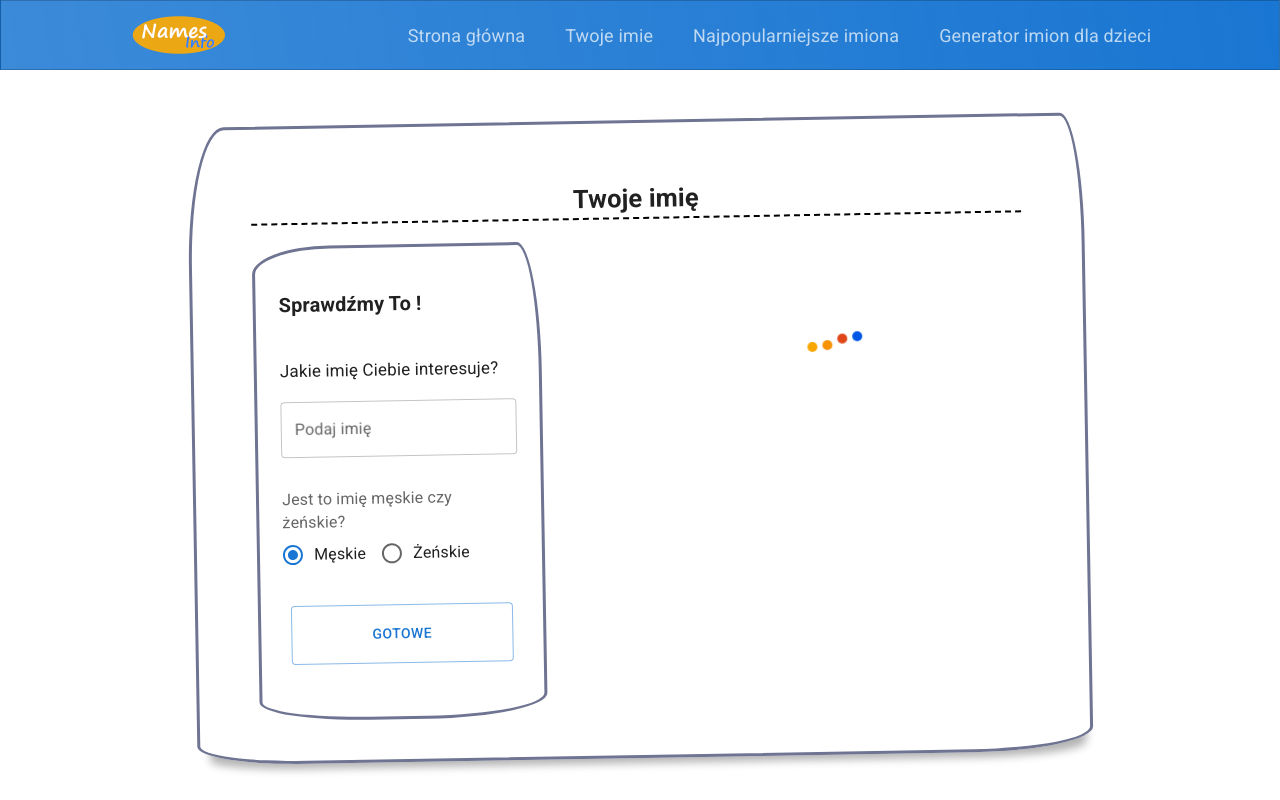
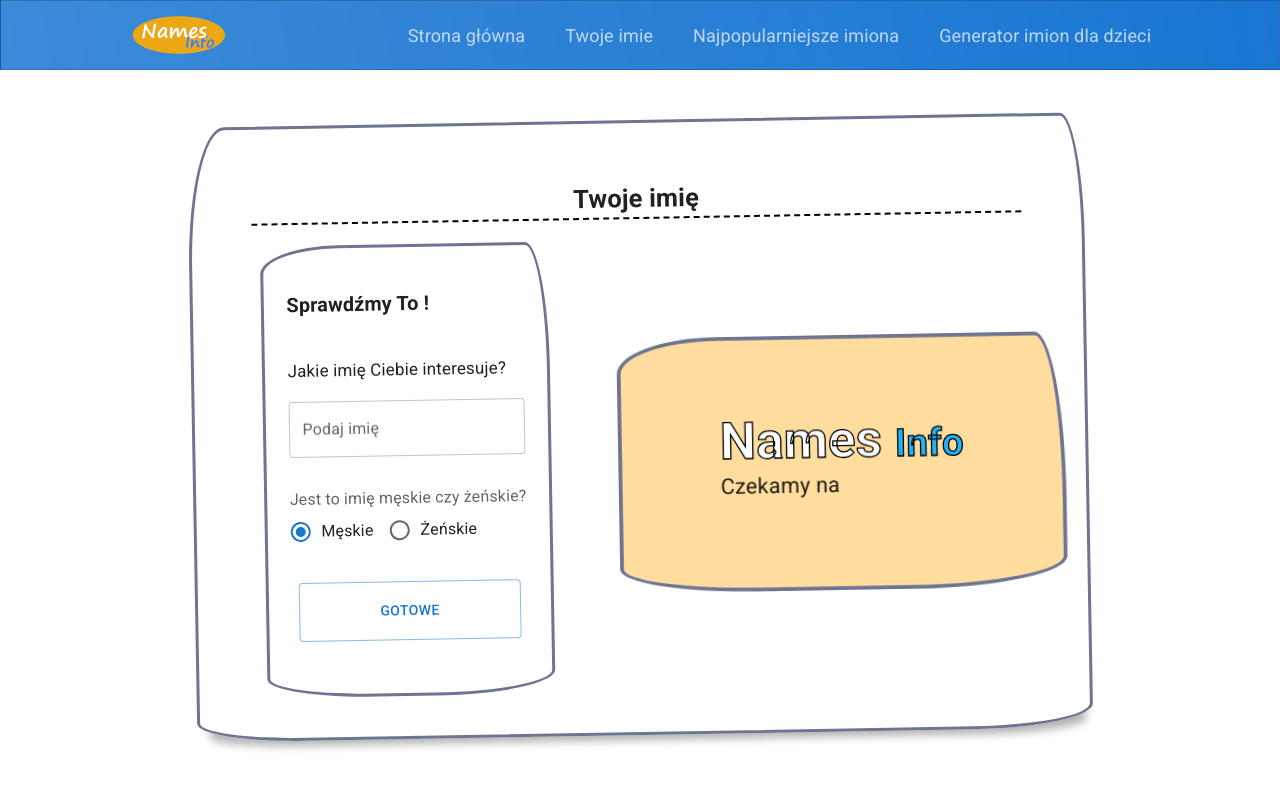
Before and after one commit to andro2ss/names_app, a React (Create React App) app: page /Twojeimie in a window 1280 px wide. Built offline with nearby package versions, Linux system fonts and the light colour scheme.

Commit message:
yourName styled in alpha version

```diff
--- a/src/components/pages/YourName/YourName.js
+++ b/src/components/pages/YourName/YourName.js
@@ -45,7 +45,17 @@ function YourName({ status, arrays, counters }) {
               counters={counters}
             />
           ) : (
-            <Spinner />
+            <span className="yourName__box--wait">
+              <span className="box__title">
+                Names <span className="box__title--sub">Info</span>
+              </span>
+              <span className="box__text">
+                Czekamy na{" "}
+                <span className="box__text--animated animate__animated animate__flash animate__slow animate__infinite">
+                  IMIE
+                </span>
+              </span>
+            </span>
           )}
         </div>
       </div>
--- a/src/components/pages/YourName/YourName.scss
+++ b/src/components/pages/YourName/YourName.scss
@@ -12,8 +12,54 @@
 
   .yourName__container {
     display: flex;
+    justify-content: space-around;
     column-gap: 100px;
   }
+
+  .yourName__box--wait {
+    animation: heartBeat;
+    animation-duration: 60s;
+    animation-iteration-count: infinite;
+    background: rgba(255, 165, 0, 0.38);
+
+    padding: 10%;
+    max-width: 400px;
+    max-height: 200px;
+    border-top-left-radius: 78px 28px;
+    border-top-right-radius: 23px 130px;
+    border-bottom-left-radius: 110px 19px;
+    border-bottom-right-radius: 120px 24px;
+    border: solid 3px #6e7491;
+    place-self: center;
+
+    display: flex;
+    flex-direction: column;
+    align-content: center;
+    justify-content: center;
+  .box__title{
+    font-size: 40px;
+    font-weight: bolder;
+    color: white;
+    -webkit-text-stroke: 1px black;
+    .box__title--sub{
+      font-size: 30px;
+      color: #23b2f5;
+    }
+  }
+    .box__text {
+      .box__text--animated {
+        color: red;
+        font-size: 26px;
+        font-weight: bolder;
+        inline-size: 3px;
+        initial-letter: revert;
+        -webkit-text-stroke: 1px black;
+
+      }
+    }
+
+  }
+
 }
 
 
--- a/src/components/pages/YourName/items/YourNameForm.scss
+++ b/src/components/pages/YourName/items/YourNameForm.scss
@@ -19,3 +19,12 @@
 
   }
 }
+
+@media only screen and (max-width: 900px) {
+  /* For mobile phones: */
+  .yourName__form {
+    border-radius: 0;
+    border: none;
+    border-bottom: 2px dashed #224fac;
+  }
+}
--- a/src/components/pages/YourName/items/YourNameStack.js
+++ b/src/components/pages/YourName/items/YourNameStack.js
@@ -16,12 +16,13 @@ export function YourNameStack({ nameData, selectedArr, counters }) {
         <h3 className="box__title">{nameData[0]}</h3>
       </Item>
       <Item className="stack__box">
-        Żyje {nameData[1].toString().replace(/\B(?=(\d{3})+(?!\d))/g, ".")} osób
-        zarejestrowanych w Polsce z tym imieniem.
+        Żyje {nameData[1].toString().replace(/\B(?=(\d{3})+(?!\d))/g, ".")}{" "}
+        {selectedArr === 0 ? "mężczyzn" : "kobiet"} z tym imieniem
+        zarejestrowanym w Polsce.
       </Item>
       <Item className="stack__box">
         Ma je {nameData[2]} % wszystkich{" "}
-        {selectedArr === 0 ? "mężczyzn" : "kobiet"} zarejestrowanych w Polsce
+        {selectedArr === 0 ? "mężczyzn" : "kobiet"} zarejestrowanych w Polsce.
       </Item>
       <Item className="stack__box">
         W Polsce zarejestrowano{" "}
@@ -32,7 +33,7 @@ export function YourNameStack({ nameData, selectedArr, counters }) {
         {(counters[0] + counters[1])
           .toString()
           .replace(/\B(?=(\d{3})+(?!\d))/g, ".")}{" "}
-        o których istnieniu wie rząd polski{" "}
+        o których istnieniu wie rząd polski.{" "}
       </Item>
       <Item className="stack__box">
         Informacje pochodzą ze strony{" "}
```
